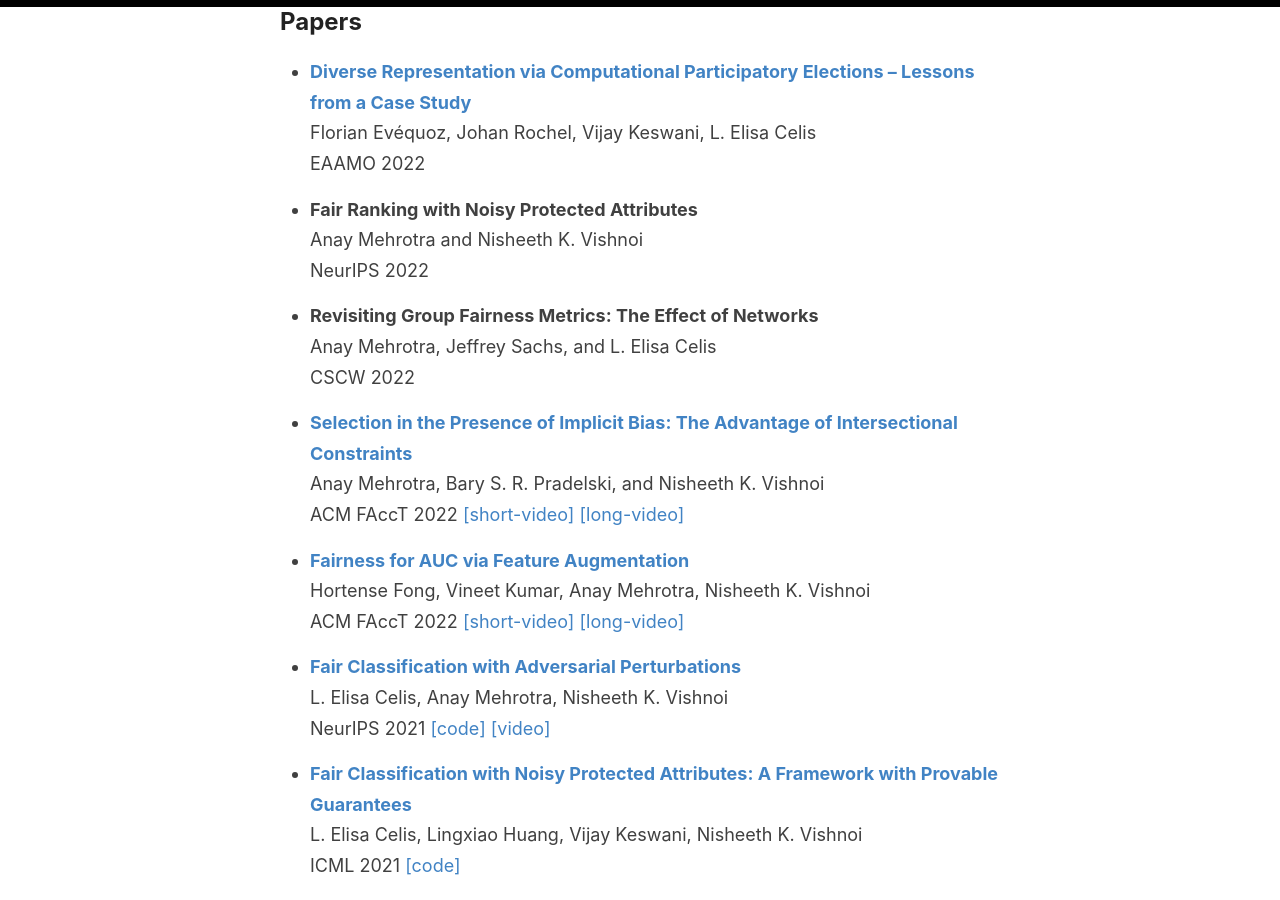
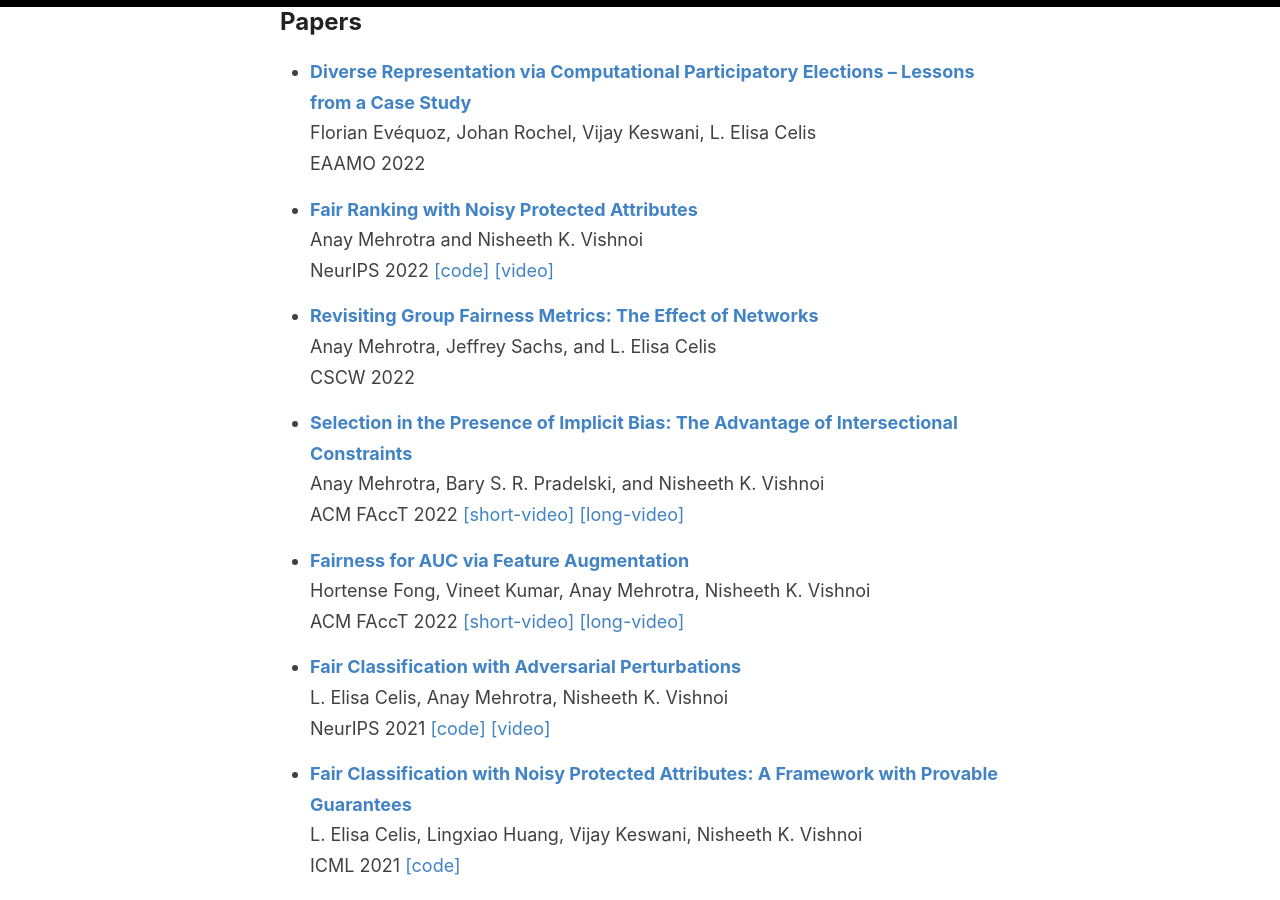
Before and after one commit to controlling-bias/controlling-bias.github.io, a Jekyll site: the page built from _posts/2020-07-23-papers.md, in a window 1280 px wide and 900 px high, scrolled down 1502 px. Built offline with Jekyll 4.4.1, drawn with Linux system fonts in a browser that asks for light colours.

Commit message:
Update 2020-07-23-papers.md

```diff
--- a/_posts/2020-07-23-papers.md
+++ b/_posts/2020-07-23-papers.md
@@ -6,11 +6,11 @@ layout: default
 	Florian Evéquoz, Johan Rochel, Vijay Keswani, L. Elisa Celis\\
 	EAAMO 2022
 
-*	<b>Fair Ranking with Noisy Protected Attributes</b>\\
+*	[<b>Fair Ranking with Noisy Protected Attributes</b>](https://openreview.net/pdf?id=mTra5BIUyRV)\\
 	Anay Mehrotra and Nisheeth K. Vishnoi\\
-	NeurIPS 2022
+	NeurIPS 2022 [[code]](https://github.com/AnayMehrotra/FairRankingWithNoisyAttributes) [[video]](https://www.dropbox.com/s/ds03vt42h4a2ylh/fair_ranking_with_noisy_protec.mp4?dl=0)
 
-*	<b>Revisiting Group Fairness Metrics: The Effect of Networks</b>\\
+*	[<b>Revisiting Group Fairness Metrics: The Effect of Networks</b>](https://dl.acm.org/doi/10.1145/3555100)\\
 	Anay Mehrotra, Jeffrey Sachs, and L. Elisa Celis\\
 	CSCW 2022
 
```
